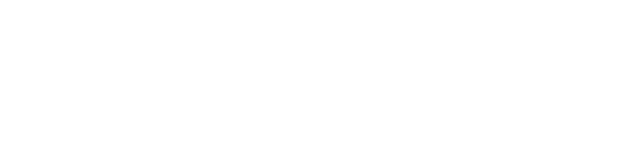
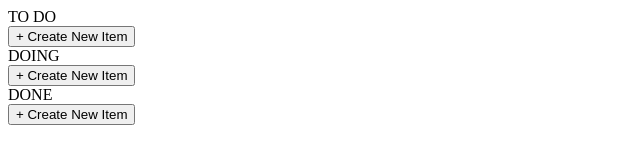
Before and after one commit to Keeper991/todo-notionTheme, a website with bundled scripts: page index.html in a window 1280 px wide. Shown: the whole page, without its empty margins (0-640 px from the left). Built offline with nearby package versions, Linux system fonts and the light colour scheme.

Commit message:
create: Column, CreateBtn modules

```diff
--- a/index.html
+++ b/index.html
@@ -7,6 +7,6 @@
 </head>
 <body>
   <div id="App"></div>
-  <script type="module" src="./src/index.js"></script>
+  <script type="module" src="./src/index.mjs"></script>
 </body>
 </html>
--- a/src/App.mjs
+++ b/src/App.mjs
@@ -1,6 +1,14 @@
+import Column from "./Column.mjs";
+
 class App {
-  constructor(target) {
-    console.log("App loaded");
+  constructor(app) {
+    const toDo = new Column(app, "To Do");
+    const doing = new Column(app, "Doing");
+    const done = new Column(app, "Done");
+
+    toDo.setColumn(null, done);
+    doing.setColumn(toDo, done);
+    done.setColumn(doing, null);
   }
 }
 
--- /dev/null
+++ b/src/Column.mjs
@@ -0,0 +1,38 @@
+import CreateBtn from "./CreateBtn.mjs";
+
+class Column {
+  _name = "";
+  _lCol = null;
+  _rCol = null;
+  _list = [];
+
+  constructor(app, name) {
+    this._name = name;
+
+    const column = document.createElement("section");
+    column.className = "column";
+
+    const header = document.createElement("header");
+    header.innerHTML = this._name.toUpperCase();
+
+    column.appendChild(header);
+    app.appendChild(column);
+
+    new CreateBtn(column);
+  }
+
+  setColumn(lCol, rCol) {
+    this._lCol = lCol;
+    this._rCol = rCol;
+  }
+
+  pushList(item) {
+    this._list.push(item);
+  }
+
+  popList(item) {
+    return this._list.find((i) => i === item);
+  }
+}
+
+export default Column;
--- /dev/null
+++ b/src/CreateBtn.mjs
@@ -0,0 +1,11 @@
+class CreateBtn {
+  constructor(column) {
+    const btn = document.createElement("button");
+    btn.className = "createBtn";
+    btn.innerHTML = "+ Create New Item";
+
+    column.appendChild(btn);
+  }
+}
+
+export default CreateBtn;
```
Also changed, not shown: src/index.mjs (renamed from src/index.js).
